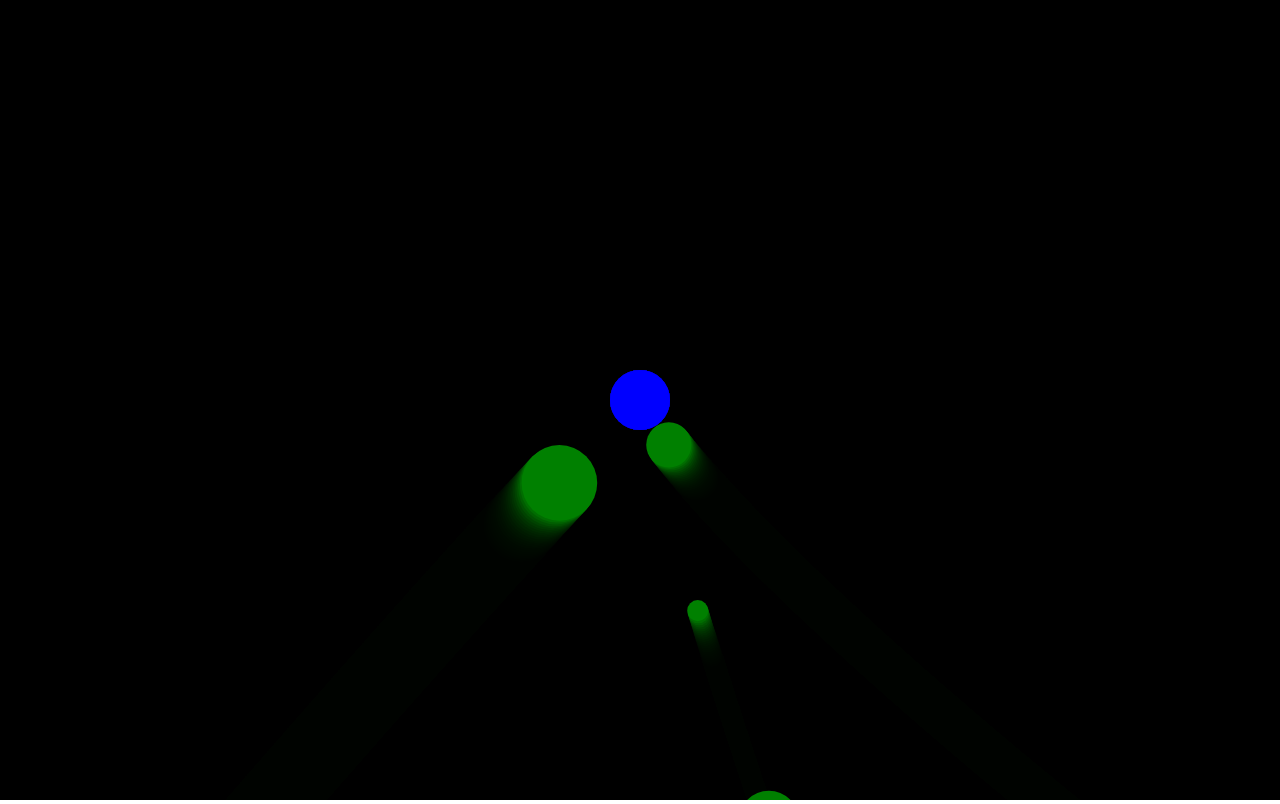
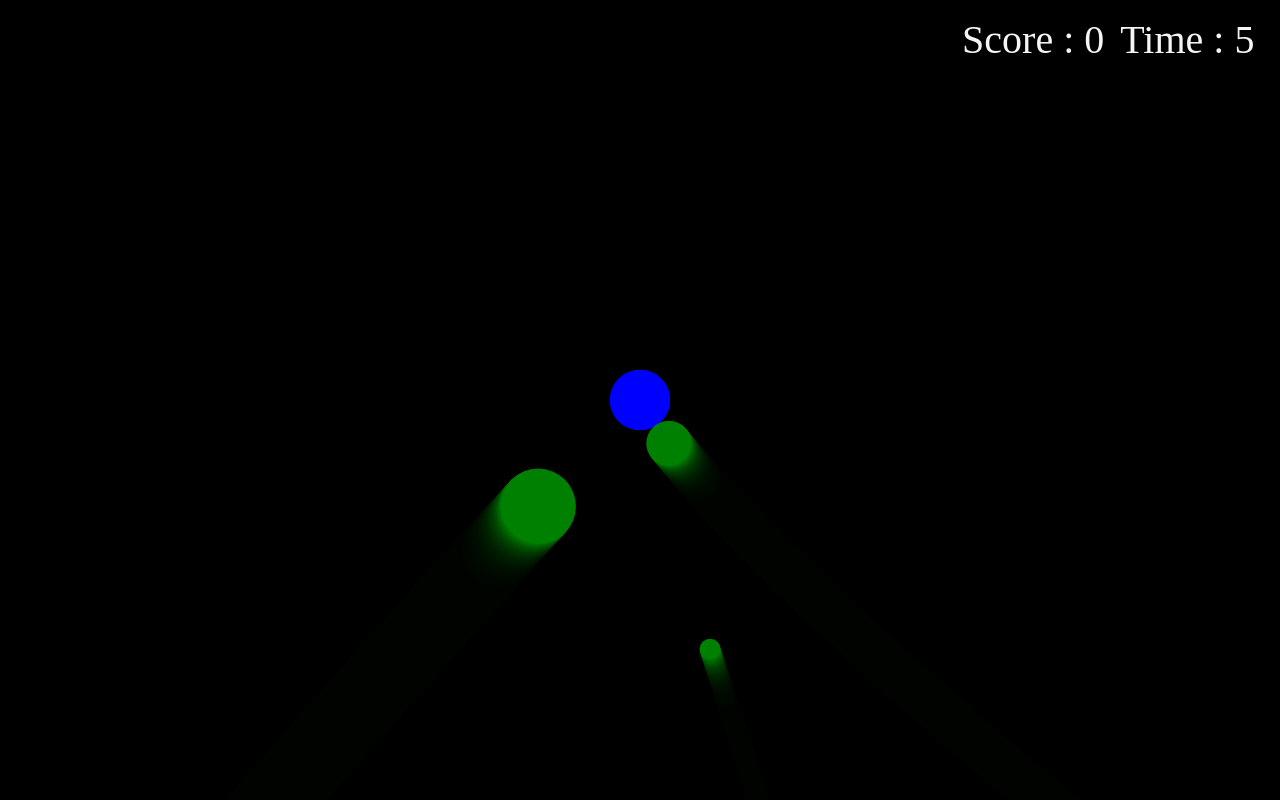
Before and after one commit to Yashasewi/canvas-game, a website built with Vite: page index.html in a window 1280 px wide. Built offline with nearby package versions, Linux system fonts and the light colour scheme.

Commit message:
feat: :sparkles: added score and timer to the game

```diff
--- a/index.html
+++ b/index.html
@@ -9,6 +9,10 @@
     <body>
         <div id="app">
             <canvas id="canvas" tabindex="1"></canvas>
+            <div class="flex">
+                <div id="score">Score :<span class="score-count"> 0</span></div>
+                <div id="timer">Time :<span class="time-count"> 0</span></div>
+            </div>
         </div>
         <script type="module" src="/src/index.js"></script>
     </body>
--- a/src/index.js
+++ b/src/index.js
@@ -14,6 +14,9 @@ window.addEventListener("resize", () => {
     canvas.height = window.innerHeight;
 });
 
+const score = document.getElementsByClassName("score-count")[0];
+const time = document.getElementsByClassName("time-count")[0];
+
 const x = canvas.width / 2;
 const y = canvas.height / 2;
 const player = new Player(x, y, 30, "blue", 6);
@@ -22,7 +25,26 @@ const ShootPowers = [];
 const Enemies = [];
 const ParticlesArr = [];
 
+let scoreCount = 0;
 let gameIsPaused = false;
+let timeSpent = 0;
+let enemiesSpeed = 2;
+
+let intervalId = createInterval();
+function createInterval() {
+    return setInterval(() => {
+        timeSpent = timeSpent + 1;
+        time.innerHTML = " " + timeSpent;
+        if (timeSpent % 10 == 0) {
+            enemiesSpeed = enemiesSpeed + 1;
+        }
+    }, 1000);
+}
+
+function ChangeScore() {
+    scoreCount = scoreCount + 1;
+    score.innerHTML = " " + scoreCount;
+}
 
 document.addEventListener("visibilitychange", () => {
     gameIsPaused = document.hidden;
@@ -53,8 +75,8 @@ function SpawnEnemies() {
                 y: Math.sin(angle),
             };
             const randomSpeed = {
-                x: Math.random() * 2 + 0.8,
-                y: Math.random() * 2 + 0.8,
+                x: Math.random() * enemiesSpeed + 1,
+                y: Math.random() * enemiesSpeed + 1,
             };
             Enemies.push(
                 new Enemy(x, y, radius, "green", velocity, randomSpeed)
@@ -109,6 +131,7 @@ function animate() {
         );
         if (distanceBTPlayer - enemy.radius - player.radius < 1) {
             cancelAnimationFrame(animationId);
+            clearInterval(intervalId);
         }
         const angle = Math.atan2(player.y - enemy.y, player.x - enemy.x);
         const velocity = {
@@ -124,6 +147,7 @@ function animate() {
                 setTimeout(() => {
                     Enemies.splice(enemyIndex, 1);
                     ShootPowers.splice(powerIndex, 1);
+                    ChangeScore();
                     SpawnParticles(power.x, power.y, enemy.radius);
                 }, 0);
             }
@@ -137,7 +161,6 @@ function animate() {
                 ParticlesArr.splice(index, 1);
             }, 0);
         p.Update();
-
     });
 }
 
@@ -198,7 +221,6 @@ function shoot(event) {
 
 window.addEventListener("click", shoot);
 function SpawnParticles(x, y, r) {
-    console.log(ParticlesArr.length);
     ParticlesArr.splice(0, ParticlesArr.length);
     for (let i = 0; i <= 4 * (r / 2); i++) {
         const velocity = {
@@ -212,10 +234,10 @@ function SpawnParticles(x, y, r) {
         ParticlesArr.push(
             new Particle(
                 x +
-                    Math.ceil(Math.random() * r) *
+                    Math.ceil(Math.random() * (r / 4)) *
                         (Math.round(Math.random()) ? 1 : -1),
                 y +
-                    Math.ceil(Math.random() * r) *
+                    Math.ceil(Math.random() * (r / 4)) *
                         (Math.round(Math.random()) ? 1 : -1),
                 Math.random() * 8,
                 velocity
@@ -231,6 +253,7 @@ function pauseGame() {
     if (gameIsPaused === false) {
         cancelAnimationFrame(animationId);
         gameIsPaused = true;
+        clearInterval(intervalId);
     }
 }
 
@@ -238,5 +261,6 @@ function resumeGame() {
     if (gameIsPaused) {
         animationId = requestAnimationFrame(animate);
         gameIsPaused = false;
+        intervalId = createInterval();
     }
 }
--- a/style.css
+++ b/style.css
@@ -13,3 +13,18 @@ body {
 canvas {
     background: black;
 }
+
+.flex {
+    display: flex;
+    /* flex-direction: column; */
+    position: absolute;
+    gap: 1rem;
+    top: 2%;
+    right: 2%;
+    font-size: 2.5rem;
+    user-select: none;
+    #score,
+    #timer {
+        color: whitesmoke;
+    }
+}
```
